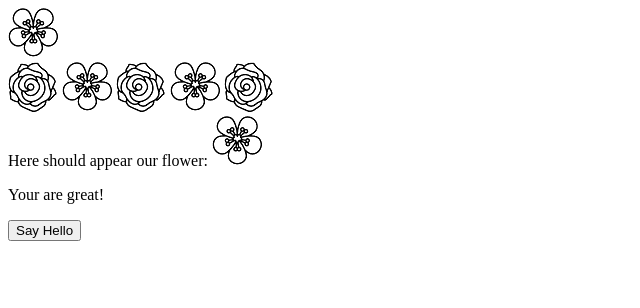
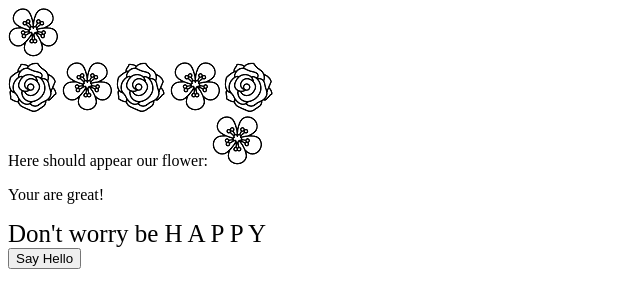
Before and after one commit to ZackFX/ZackFX.github.io, a plain HTML site: page exercice.html in a window 1280 px wide. Shown: the whole page, without its empty margins (0-640 px from the left). Drawn offline with Linux system fonts and the light colour scheme.

Commit message:
task5 not finished

```diff
--- a/exercice.html
+++ b/exercice.html
@@ -3,10 +3,13 @@
     <head>
         <meta charset="utf-8">
     </head>
+
     <body onload="init()">
+
         <div>
                 <img src="car2.png" id="first" >
             </div>
+
             <div id="container">
                 <img src="flower1.png">
                 <img src="flower1.png">
@@ -14,13 +17,30 @@
                 <img src="flower1.png">
                 <img src="flower1.png">
              </div>
+
         <div>
             <span id="new_element">
                 Here should appear our flower:
             </span>
         </div>
+
         <div id="task3"></div>
+
+        <div>
+            <span id="rainbow" style="font-size: 25px;">
+                <span>Don't</span>
+                <span>worry be</span>
+                <span>H</span>
+                <span>A</span>
+                <span>P</span>
+                <span>P</span>
+                <span>Y</span>
+            </span>
+        </div>
+
         <button type="button" onclick="greet()">Say Hello</button>
+
         <script src="script.js"></script>
+
     </body>
 </html>
--- a/script.js
+++ b/script.js
@@ -19,4 +19,11 @@ function init() {
     image.src="flower2.png";
     document.getElementById("new_element").appendChild(image);
 
+    let spans = document.getElementById("rainbow").toARRAY();
+    let colors = ["red", "orange","yellow","green","blue","purple","pink"];
+
+    for (var i = spans.length - 1; i >= 0; i--) {
+        spans[i].style.color = colors[i];
+    }
+
 }
```
Lines whose indentation alone changed are shown as unchanged.
